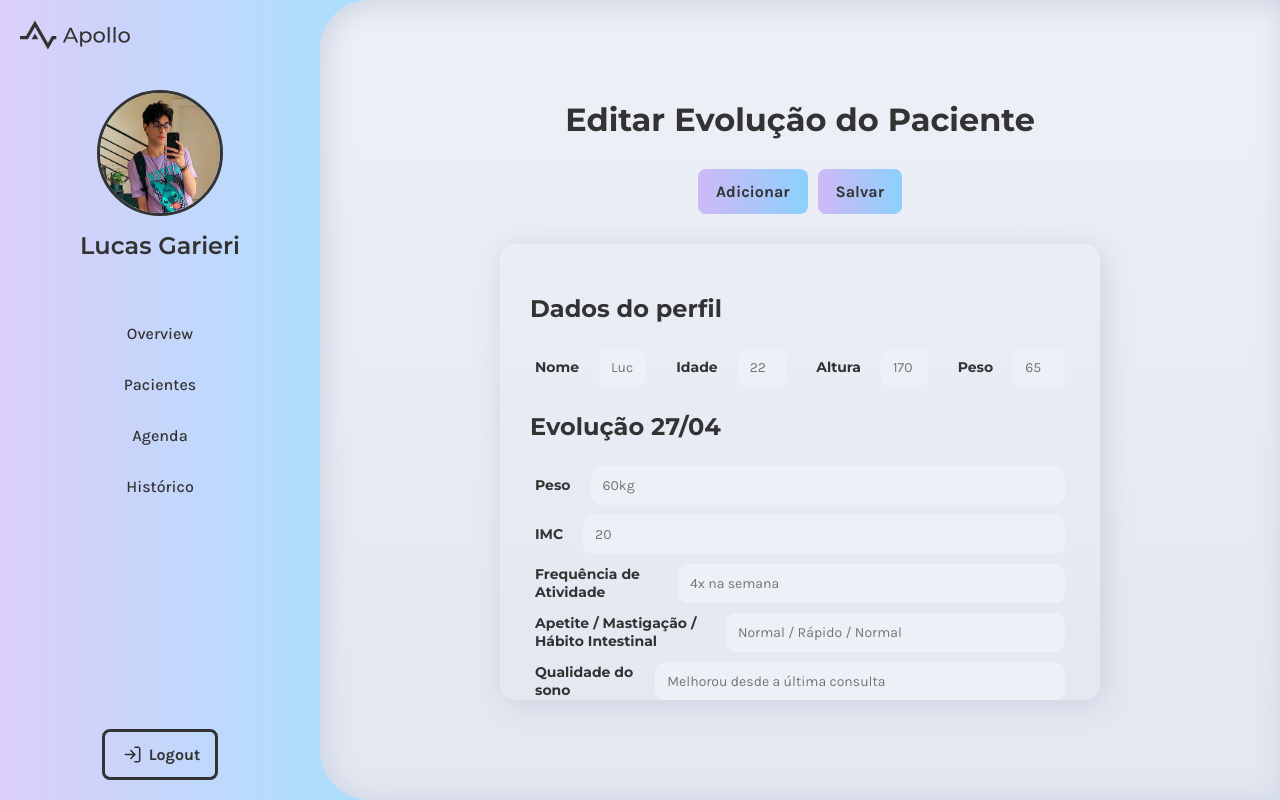
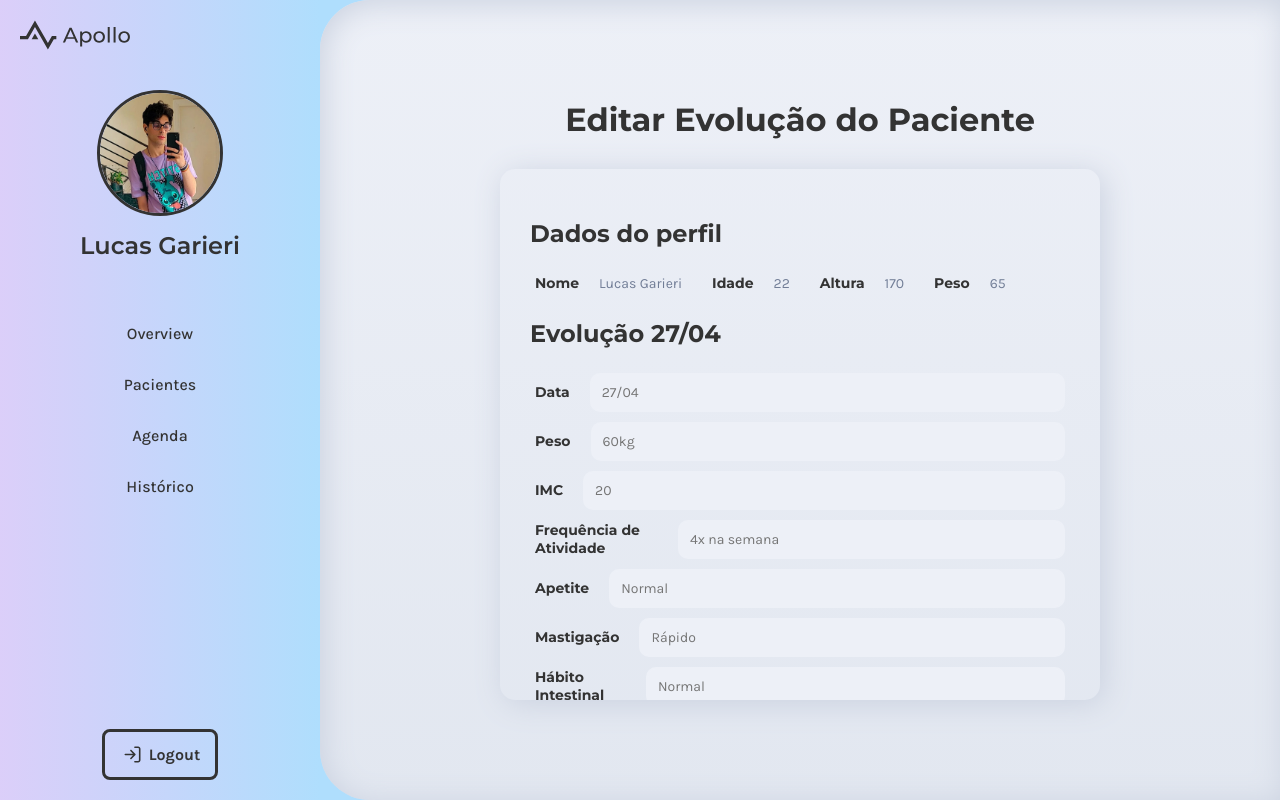
Before and after one commit to pedrohrodrig/LabEngSoft2-Frontend, a React (Create React App) app in the folder frontend/: page /nutritionist/evolution/edit in a window 1280 px wide. Built offline with nearby package versions, Linux system fonts and the light colour scheme.

Commit message:
♻️ Refactor evolution

```diff
--- /dev/null
+++ b/frontend/src/components/lists/editevolutionlist/editevolutionlist.css
@@ -0,0 +1,27 @@
+.evolution-buttons {
+    display: flex;
+    justify-content: center;
+    align-items: center;
+    width: 100%;
+    gap: 10px;
+    padding: 15px;
+}
+
+.evolution-button {
+    text-decoration: none;
+    padding: 10px 20px;
+    display: flex;
+    gap: 10px;
+    height: fit-content;
+    width: fit-content;
+    flex-direction: row;
+    align-items: center;
+    justify-content: center;
+    border-radius: 8px;
+    font-family: "Montserrat", sans-serif;
+    font-weight: 700;
+    font-size: 15px;
+    border: 3px solid transparent;
+    color: var(--black);
+    background: var(--gradient-full) padding-box, var(--gradient-full) border-box;
+}
--- a/frontend/src/components/lists/editevolutionlist/editevolutionlist.js
+++ b/frontend/src/components/lists/editevolutionlist/editevolutionlist.js
@@ -1,11 +1,62 @@
-import React from "react";
+import { React, useState, useEffect } from "react";
+import { useNavigate } from "react-router-dom";
+import TextInput from "../../textInput/textInput";
+import Button from "../../button/button";
 
-import TextInput from "../../textInput/textInput";
+import "./editevolutionlist.css";
 
-function EditEvolutionList({ evolution }) {
+function EditEvolutionList({ evolutionList }) {
+
+  const [evolution, setEvolution] = useState(evolutionList);
+  const [editedEvolution, setEditedEvolution] = useState(evolutionList);
+  const navigate = useNavigate();
+
+  useEffect(() => {}, [editedEvolution, evolution]);
+
+  const newEvolution = {
+    patientid: evolution[0].patientid,
+    date: "-",
+    weight: "-",
+    imc: "-",
+    activity: "-",
+    appetite: "-",
+    chewing: "-",
+    intestine: "-",
+    sleep: "-",
+    comments: "-",
+  };
+
+  const addNewEvolution = () => {
+    setEditedEvolution([
+      ...editedEvolution,
+      { ...newEvolution, id: editedEvolution.length + 1 },
+    ]);
+  };
+
+  const handleChange = (e, id) => {
+    const { name, value } = e.target;
+
+    const updatedEvolution = editedEvolution.map((evolution) => {
+      if (evolution.id === id) {
+        return {
+          ...evolution,
+          [name]: value,
+        };
+      }
+      return evolution;
+    });
+
+    setEditedEvolution(updatedEvolution);
+  };
+
+  const handleSubmit = () => {
+    setEvolution(editedEvolution);
+    navigate("/nutritionist/evolution");
+  };
+
   return (
-    <div>
-      {evolution.map((obj) => {
+    <form onSubmit={handleSubmit}>
+      {editedEvolution.map((obj) => {
         while (obj != null) {
           return (
             <div>
@@ -13,27 +64,64 @@ function EditEvolutionList({ evolution }) {
               <div className="grid">
                 <TextInput
                   className="horizontal"
-                  title="Peso"
-                  placeholder={obj.weight}
+                  title="Data"
+                  placeholder={obj.date}
+                  handleTextInput={(e) => handleChange(e, obj.id)}
+                  name="date"
                 />
               </div>
               <div className="grid">
-                <TextInput className="horizontal" title="IMC" placeholder={obj.imc} />
+                <TextInput
+                  className="horizontal"
+                  title="Peso"
+                  placeholder={obj.weight}
+                  handleTextInput={(e) => handleChange(e, obj.id)}
+                  name="weight"
+                />
+              </div>
+              <div className="grid">
+                <TextInput
+                  className="horizontal"
+                  title="IMC"
+                  placeholder={obj.imc}
+                  handleTextInput={(e) => handleChange(e, obj.id)}
+                  name="imc"
+                />
               </div>
               <div className="grid">
                 <TextInput
                   className="horizontal"
                   title="Frequência de Atividade"
                   placeholder={obj.activity}
+                  handleTextInput={(e) => handleChange(e, obj.id)}
+                  name="activity"
                 />
               </div>
               <div className="grid">
                 <TextInput
                   className="horizontal"
-                  title="Apetite / Mastigação / Hábito Intestinal"
-                  placeholder={
-                    obj.appetite + " / " + obj.chewing + " / " + obj.intestine
-                  }
+                  title="Apetite"
+                  placeholder={obj.appetite}
+                  handleTextInput={(e) => handleChange(e, obj.id)}
+                  name="appetite"
+                />
+              </div>
+              <div className="grid">
+                <TextInput
+                  className="horizontal"
+                  title="Mastigação"
+                  placeholder={obj.chewing}
+                  handleTextInput={(e) => handleChange(e, obj.id)}
+                  name="chewing"
+                />
+              </div>
+              <div className="grid">
+                <TextInput
+                  className="horizontal"
+                  title="Hábito Intestinal"
+                  placeholder={obj.intestine}
+                  handleTextInput={(e) => handleChange(e, obj.id)}
+                  name="intestine"
                 />
               </div>
               <div className="grid">
@@ -41,6 +129,8 @@ function EditEvolutionList({ evolution }) {
                   className="horizontal"
                   title="Qualidade do sono"
                   placeholder={obj.sleep}
+                  handleTextInput={(e) => handleChange(e, obj.id)}
+                  name="sleep"
                 />
               </div>
               <div className="grid">
@@ -48,13 +138,29 @@ function EditEvolutionList({ evolution }) {
                   className="horizontal"
                   title="Comentários"
                   placeholder={obj.comments}
+                  handleTextInput={(e) => handleChange(e, obj.id)}
+                  name="comments"
                 />
               </div>
             </div>
           );
         }
       })}
-    </div>
+      <div className="evolution-buttons">
+        <Button
+          className="grad small"
+          text="Adicionar"
+          onClick={addNewEvolution}
+        />
+        <button
+          className="evolution-button"
+          type="submit"
+          onClick={handleSubmit}
+        >
+          Salvar
+        </button>
+      </div>
+    </form>
   );
 }
 
--- a/frontend/src/objects/evolution.js
+++ b/frontend/src/objects/evolution.js
@@ -1,9 +1,7 @@
 const evolutionList = [
   {
     id: 1,
-    patient: "Lucas",
     patientid: 1,
-    appointmentid: 1,
     date: "27/04",
     weight: "60kg",
     imc: "20",
@@ -16,9 +14,7 @@ const evolutionList = [
   },
   {
     id: 2,
-    patient: "Lucas",
     patientid: 1,
-    appointmentid: 3,
     date: "20/05",
     weight: "62kg",
     imc: "21",
--- a/frontend/src/pages/nutritionist/nutrievolutioneditpage/nutrievolutioneditpage.css
+++ b/frontend/src/pages/nutritionist/nutrievolutioneditpage/nutrievolutioneditpage.css
@@ -35,6 +35,7 @@
     display: flex;
     flex-direction: column;
     padding: 10px;
+    width: 100%;
 }
 
 .evolution-edit .content .grid {
--- a/frontend/src/pages/nutritionist/nutrievolutioneditpage/nutrievolutioneditpage.js
+++ b/frontend/src/pages/nutritionist/nutrievolutioneditpage/nutrievolutioneditpage.js
@@ -1,14 +1,12 @@
 import React from "react";
 import Title from "../../../components/title/title";
-import TextInput from "../../../components/textInput/textInput";
-import Button from "../../../components/button/button";
+import Textbox from "../../../components/textbox/textbox";
 import EditEvolutionList from "../../../components/lists/editevolutionlist/editevolutionlist";
 
 import patientList from "../../../objects/patients";
 import evolutionList from "../../../objects/evolution";
 
 import "./nutrievolutioneditpage.css";
-
 
 function NutriEvolutionEditPage() {
   const patient = patientList[0];
@@ -18,52 +16,40 @@ function NutriEvolutionEditPage() {
       <div className="header">
         <Title head="Editar Evolução do Paciente" />
       </div>
-      <div className="button">
-        <Button
-          className="grad small"
-          text="Adicionar"
-          to="/nutritionist/evolution/edit"
-        />
-        <Button
-          className="grad small"
-          text="Salvar"
-          to="/nutritionist/evolution"
-        />
-      </div>
       <div className="content">
         <div className="evolution-text">
           <h2 className="subtitle">Dados do perfil</h2>
           <div className="grid">
             <div className="col">
-              <TextInput
+              <Textbox
                 className="horizontal"
                 title="Nome"
-                placeholder={patient.name}
+                body={patient.name}
               />
             </div>
             <div className="col">
-              <TextInput
+              <Textbox
                 className="horizontal"
                 title="Idade"
-                placeholder={patient.age}
+                body={patient.age}
               />
             </div>
             <div className="col">
-              <TextInput
+              <Textbox
                 className="horizontal"
                 title="Altura"
-                placeholder={patient.height}
+                body={patient.height}
               />
             </div>
             <div className="col">
-              <TextInput
+              <Textbox
                 className="horizontal"
                 title="Peso"
-                placeholder={patient.weight}
+                body={patient.weight}
               />
             </div>
           </div>
-          <EditEvolutionList evolution={evolutionList} />
+          <EditEvolutionList evolutionList={evolutionList} />
         </div>
       </div>
     </div>
--- a/frontend/src/pages/nutritionist/nutrievolutionpage/nutrievolutionpage.js
+++ b/frontend/src/pages/nutritionist/nutrievolutionpage/nutrievolutionpage.js
@@ -30,7 +30,7 @@ function NutriEvolutionPage() {
         />
         <Button
           className="grad outline small"
-          text="Plano"
+          text="Dieta"
           to="/nutritionist/diet"
         />
         <Button
```
